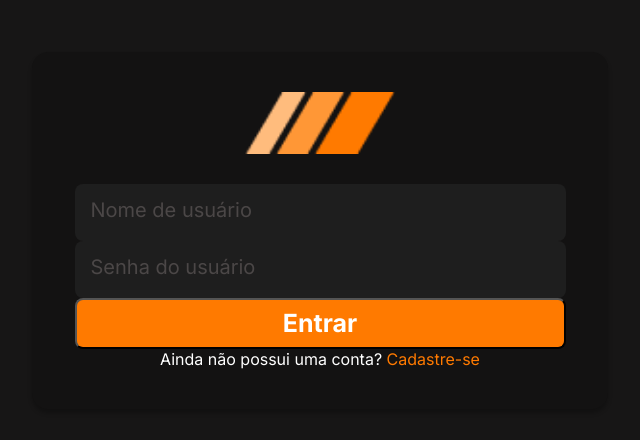
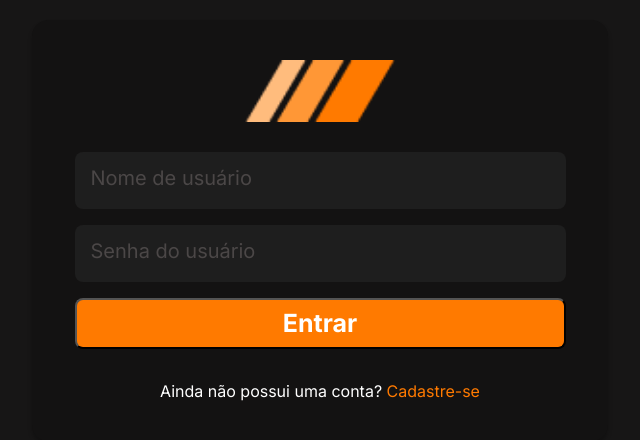
Before and after one commit to BrunoMoises/go-finance-app, a Next.js app: page /Signin in a window 1280 px wide. Shown: the part 170-610 px from the top of the page, without its empty margins (320-960 px from the left). Built offline with nearby package versions, Linux system fonts and the light colour scheme.

Commit message:
feat: add error tratment of signin

```diff
--- a/src/pages/Signin/index.tsx
+++ b/src/pages/Signin/index.tsx
@@ -1,5 +1,5 @@
 import Image from "next/image"
-import { Container, Content } from "../../styles/auth/auth.styles"
+import { Container, Content, ErrorMessage, FormContainer } from "../../styles/auth/auth.styles"
 import logo from '../../assets/logo.png'
 import Link from "next/link"
 import { useState } from "react"
@@ -9,15 +9,27 @@ const Signin = () => {
   const { login } = useLogin();
   const [username, setUsername] = useState("");
   const [password, setPassword] = useState("");
-  const signIn = () => login({ username, password });
+  const [errorMessage, setErrorMessage] = useState("");
+  const signIn = () => {
+    try {
+      login({ username, password })
+    } catch (error: any) {
+      const userNotFound = error.response?.status === 404;
+      if (userNotFound)
+        setErrorMessage("Usuário e/ou senha não encontrado.");
+    }
+  }
   return (
     <Container>
       <Content>
         <Image src={logo} alt="GoFinance" width={150} />
-        <input type="text" placeholder="Nome de usuário" autoComplete="off" onChange={(e) => setUsername(e.target.value)} />
-        <input type="password" placeholder="Senha do usuário" autoComplete="off" onChange={(e) => setPassword(e.target.value)} />
-        <button onClick={signIn}>Entrar</button>
-        <p>Ainda não possui uma conta? <Link href="/Signup">Cadastre-se</Link></p>
+        <FormContainer>
+          <input type="text" placeholder="Nome de usuário" autoComplete="off" onChange={(e) => setUsername(e.target.value)} />
+          <input type="password" placeholder="Senha do usuário" autoComplete="off" onChange={(e) => setPassword(e.target.value)} />
+          <button onClick={signIn}>Entrar</button>
+          <ErrorMessage>{errorMessage}</ErrorMessage>
+          <p>Ainda não possui uma conta? <Link href="/Signup">Cadastre-se</Link></p>
+        </FormContainer>
       </Content>
     </Container>
   )
```
